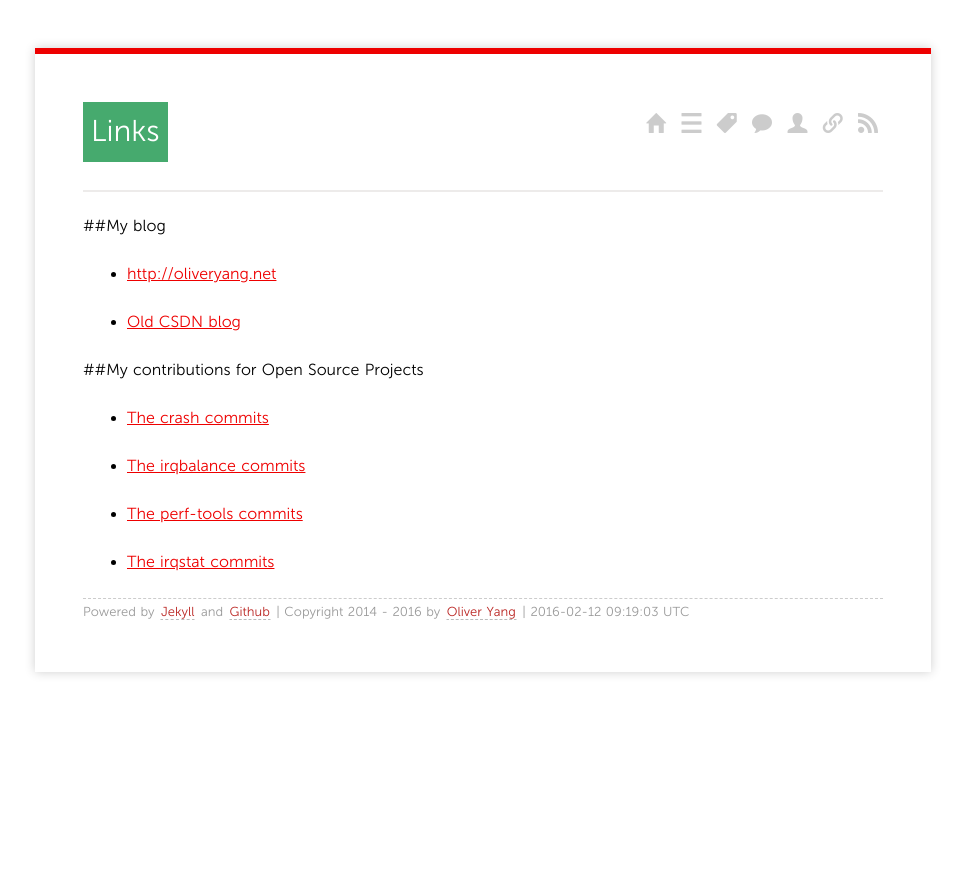
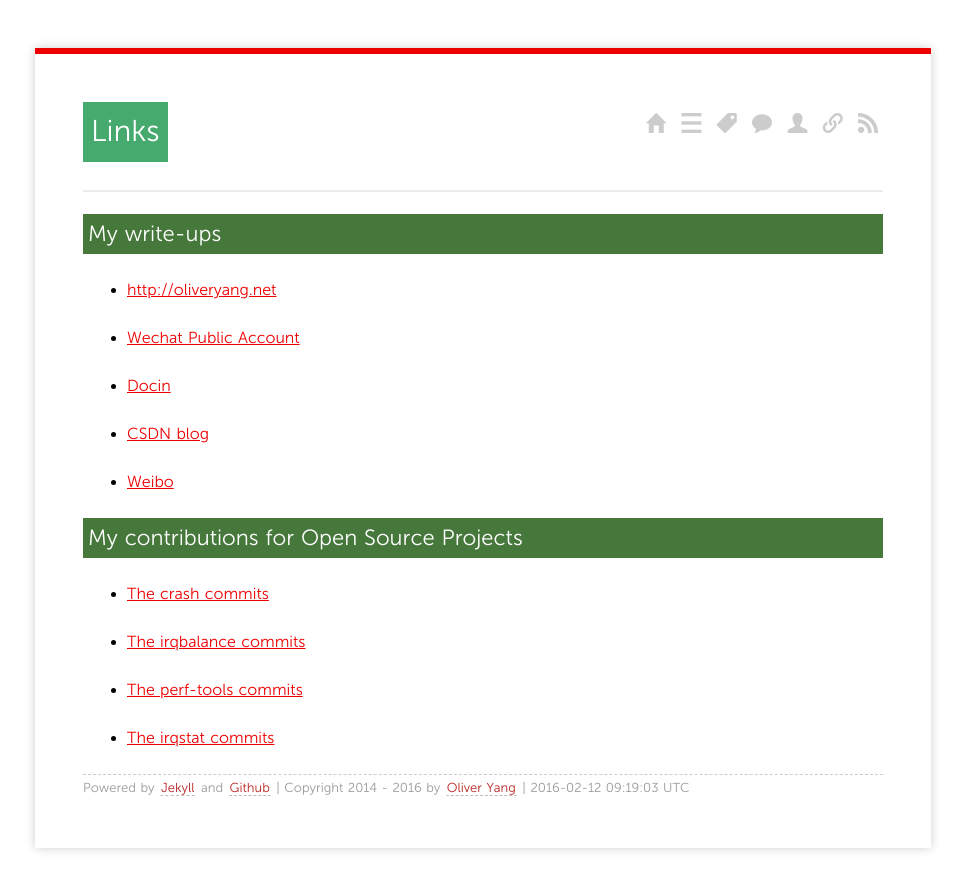
Before and after one commit to yangoliver/yangoliver.github.io, a Jekyll site: the page built from links/index.md, in a window 1280 px wide. Shown: the top 890 px of the page, without its empty margins (157-1122 px from the left). Built offline with Jekyll 4.4.1, drawn with Linux system fonts in a browser that asks for light colours; comment, search, counter and statistics services are not loaded.

Commit message:
updated my links

```diff
--- a/links/index.md
+++ b/links/index.md
@@ -4,13 +4,20 @@ layout: page
 comments: yes
 ---
 
-##My blog
+### My write-ups
 
 - [http://oliveryang.net](http://oliveryang.net)
 
-- [Old CSDN blog](http://blog.csdn.net/yayong)
+- [Wechat Public Account](memdump)
 
-##My contributions for Open Source Projects
+- [Docin](http://www.docin.com/yang_oliver)
+
+- [CSDN blog](http://blog.csdn.net/yayong)
+
+- [Weibo](http://weibo.com/yangoliver)
+
+
+### My contributions for Open Source Projects
 
 - [The crash commits](http://oliveryang.net/2015/06/linux-crash-my-patches)
 
```
